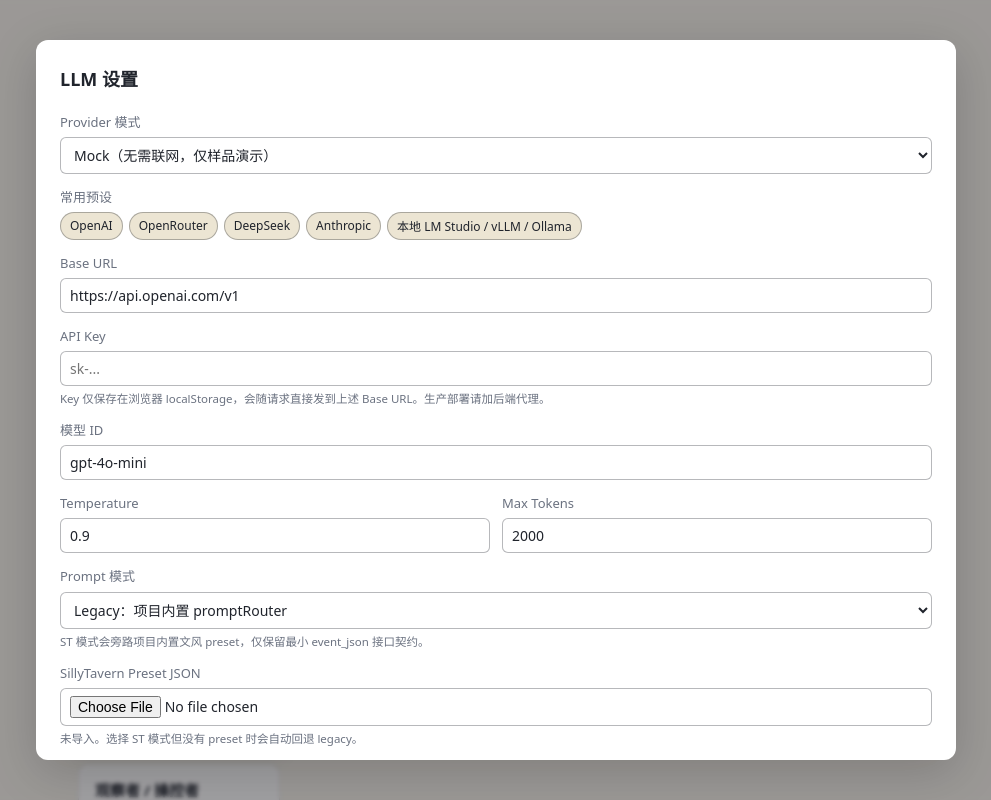
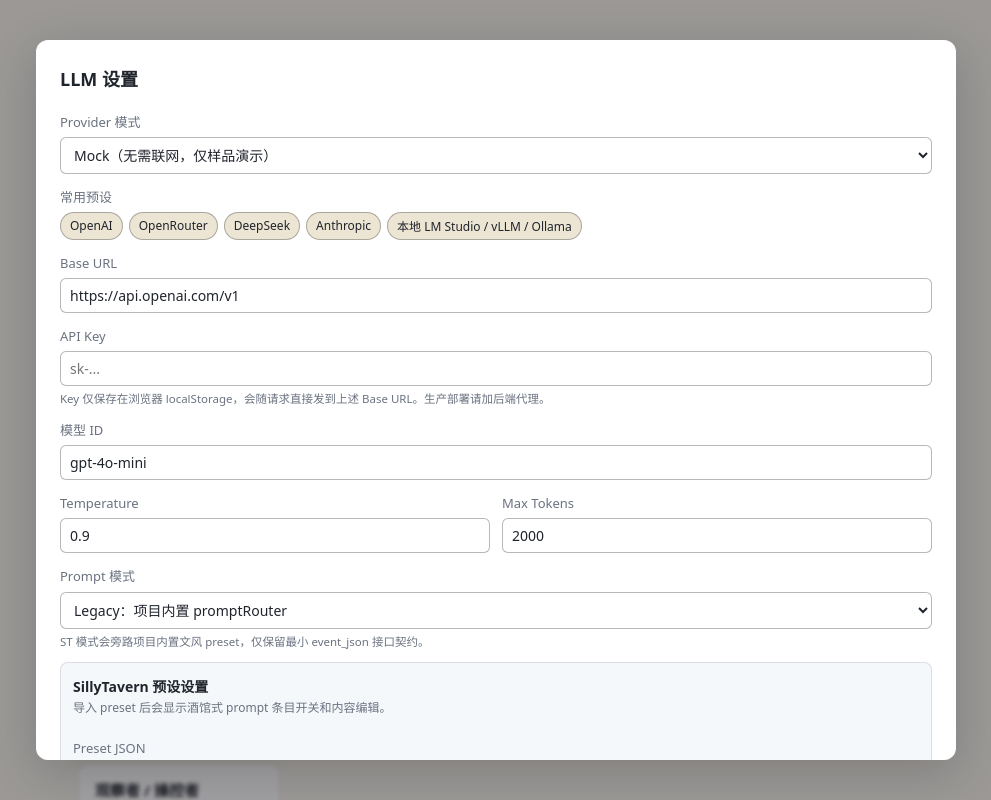
Before and after one commit to Marigold1122/Haruhi_text-based_adventure_game, a React (Vite) app: page / in a window 1280 px wide. Both pictures are taken after a click on the button "LLM 设置". Shown: the top 800 px of the page, without its empty margins (144-1135 px from the left). Built offline with nearby package versions, Linux system fonts and the light colour scheme.

Commit message:
Keep SillyTavern preset settings visible

```diff
--- a/src/components/SettingsModal.tsx
+++ b/src/components/SettingsModal.tsx
@@ -203,8 +203,16 @@
           </small>
         </label>
 
+        <section className="st-preset-settings">
+          <div className="st-editor-head">
+            <div>
+              <strong>SillyTavern 预设设置</strong>
+              <small>导入 preset 后会显示酒馆式 prompt 条目开关和内容编辑。</small>
+            </div>
+          </div>
+
           <label>
-          <span>SillyTavern Preset JSON</span>
+            <span>Preset JSON</span>
             <input
               type="file"
               accept=".json,application/json"
@@ -219,7 +227,7 @@
                 {storedPreset.summary.sourceMaxTokens ? ` · source max tokens ${storedPreset.summary.sourceMaxTokens}` : ""}
               </small>
             ) : (
-            <small className="hint">未导入。选择 ST 模式但没有 preset 时会自动回退 legacy。</small>
+              <small className="hint">未导入 preset。这里不会再隐藏；选择 JSON 后会自动启用 ST 模式并显示条目设置。</small>
             )}
           </label>
 
@@ -228,7 +236,12 @@
               storedPreset={storedPreset}
               onChange={updateSillyTavernPreset}
             />
-        ) : null}
+          ) : (
+            <div className="st-empty-note">
+              当前没有已加载的 ST 预设。请导入 `夏瑾 双鱼座 Beta 0.40.json` 或其他 SillyTavern Chat Completion preset。
+            </div>
+          )}
+        </section>
 
         <div className="modal-actions">
           <button className="ghost-btn" onClick={testConnection} disabled={testing}>
--- a/src/styles/global.css
+++ b/src/styles/global.css
@@ -616,6 +616,15 @@
 }
 .primary-btn:hover:not(:disabled) { background: #b9322a; border-color: #b9322a; }
 .test-msg { color: var(--muted); font-size: 12.5px; padding: 8px 10px; background: var(--bg-2); border-radius: 6px; }
+.st-preset-settings {
+  border: 1px solid var(--line);
+  border-radius: 8px;
+  background: rgba(61, 111, 182, 0.05);
+  padding: 12px;
+  display: flex;
+  flex-direction: column;
+  gap: 10px;
+}
 .st-prompt-editor {
   border: 1px solid var(--line);
   border-radius: 8px;
@@ -758,6 +767,15 @@
   font-size: 12.5px;
   line-height: 1.6;
 }
+.st-empty-note {
+  color: var(--muted);
+  background: #fff;
+  border: 1px dashed var(--line-strong);
+  border-radius: 8px;
+  padding: 12px;
+  font-size: 12.5px;
+  line-height: 1.6;
+}
 @media (max-width: 900px) {
   .st-editor-grid {
     grid-template-columns: 1fr;
```
Lines whose indentation alone changed are shown as unchanged.
